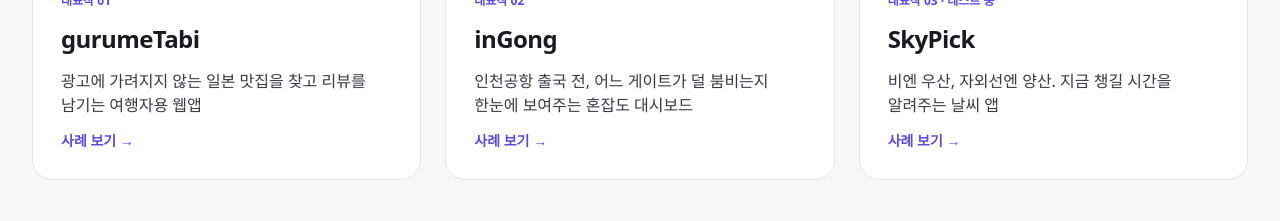
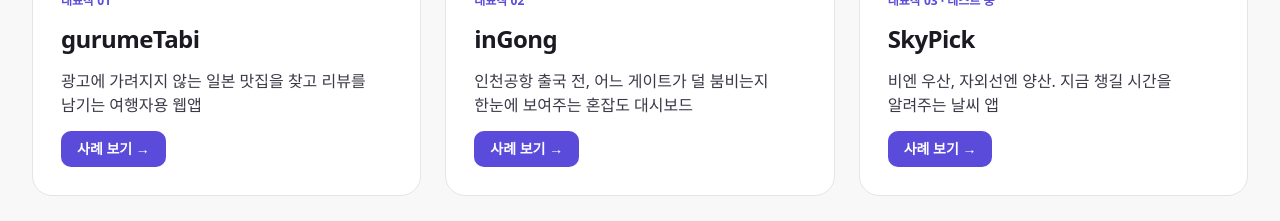
Before and after one commit to koeun930509-wq/vibeCoding, a React app in the folder webapp/frontend/: page / in a window 1280 px wide. Shown: the part 880-1101 px from the top of the page. Built offline with nearby package versions, Linux system fonts and the light colour scheme; the HTML template or start-up script is replaced by a standard one.

Commit message:
Style featured card's "사례 보기" as a brand-color button
Solid accent background, white text, 10px border-radius, and a
saturate(120%) hover filter instead of the plain text link.

```diff
--- a/webapp/frontend/src/components/home/FeaturedCard.jsx
+++ b/webapp/frontend/src/components/home/FeaturedCard.jsx
@@ -12,7 +12,9 @@ export default function FeaturedCard({ work }) {
         <span className="text-xs font-bold text-accent">{work.caseLabel}</span>
         <h3 className="text-2xl font-extrabold tracking-tight">{work.title}</h3>
         <p className="text-base text-ink-soft flex-1">{work.summary}</p>
-        <span className="text-sm font-bold text-accent">사례 보기 →</span>
+        <span className="self-start inline-flex items-center text-sm font-bold text-white bg-accent hover:saturate-[1.2] transition-[filter] px-4 py-2 rounded-[10px]">
+          사례 보기 →
+        </span>
       </div>
     </Link>
   );
```
